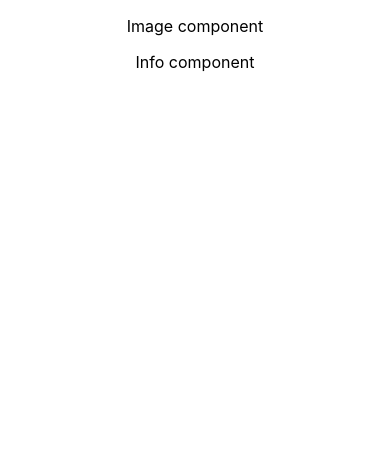
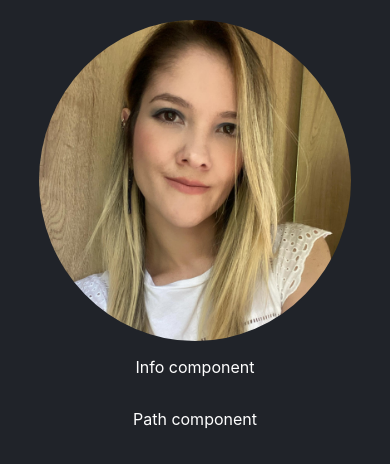
Before and after one commit to yaquelinehoyos/Yaqueline-Hoyos-Website, a React (Create React App) app: page / in a window 390 px wide. Shown: the top 464 px of the page. Built offline with nearby package versions, Linux system fonts and the light colour scheme.

Commit message:
:lipstick: responsive website image

```diff
--- a/src/App.css
+++ b/src/App.css
@@ -1,38 +1,37 @@
 .App {
   text-align: center;
+  min-height: 100vh;
+  padding: 5% 0%;
+  background-color: rgb(32, 35, 41);
+  color: white;
+  display: flex;
+  flex-direction: row;
 }
 
-/* .App-logo {
-  height: 40vmin;
-  pointer-events: none;
+.App__bio {
+  width: 50%;
+  display: flex;
+  flex-direction: column;
 }
 
-@media (prefers-reduced-motion: no-preference) {
-  .App-logo {
-    animation: App-logo-spin infinite 20s linear;
-  }
-} */
-
-/* .App-header {
-  background-color: #282c34;
-  min-height: 100vh;
+.App__path {
+  width: 50%;
   display: flex;
   flex-direction: column;
-  align-items: center;
-  justify-content: center;
-  font-size: calc(10px + 2vmin);
-  color: white;
-} */
-
-/* .App-link {
-  color: #61dafb;
+  border-left: solid 1px rgba(118,116,140,0.212);
 }
 
-@keyframes App-logo-spin {
-  from {
-    transform: rotate(0deg);
+@media (max-width: 1200px) {
+  .App {
+    flex-direction: column;
   }
-  to {
-    transform: rotate(360deg);
+
+  .App__bio {
+    width: 100%;
   }
-} */
+
+  .App__path {
+    width: 100%;
+    border: none;
+  }
+}
--- a/src/App.tsx
+++ b/src/App.tsx
@@ -1,13 +1,19 @@
 import React from 'react';
 import './App.css';
 import Image from "./components/image/Image";
-import Info from "./components/info/Info";
+import Bio from "./components/bio/Bio";
+import Path from "./components/path/Path";
 
 function App() {
   return (
     <div className="App">
-      <Image />
-      <Info />
+      <div className="App__bio">
+        <Image />
+        <Bio />
+      </div>
+      <div className="App__path">
+        <Path />
+      </div>
     </div>
   );
 }
--- /dev/null
+++ b/src/components/bio/Bio.tsx
@@ -0,0 +1,12 @@
+import React from 'react';
+import './bio.css';
+
+function App() {
+  return (
+    <div className="Info">
+      <p>Info component</p>
+    </div>
+  );
+}
+
+export default App;
--- a/src/components/image/Image.tsx
+++ b/src/components/image/Image.tsx
@@ -1,10 +1,11 @@
 import React from 'react';
 import './image.css';
+import websiteImage from "../../assets/website-image.jpg";
 
 function App() {
   return (
-    <div className="Image">
-      <p>Image component</p>
+    <div className="image-content">
+        <img className="image" src={websiteImage} alt="Yaqueline Hoyos"></img>
     </div>
   );
 }
--- a/src/components/image/image.css
+++ b/src/components/image/image.css
@@ -0,0 +1,18 @@
+.image-content {
+    width: 100%;
+    display: flex;
+    justify-content: center;
+}
+
+.image {
+    width: 50%;
+    height: auto;
+    border-radius: 50%;
+}
+
+@media (max-width: 700px) {
+    .image {
+        width: 80%;
+        height: auto;
+    }
+}
--- a/src/components/info/Info.tsx
+++ b/src/components/path/Path.tsx
@@ -1,10 +1,10 @@
 import React from 'react';
-import './info.css';
+import './path.css';
 
 function App() {
   return (
-    <div className="Info">
-      <p>Info component</p>
+    <div className="Path">
+      <p>Path component</p>
     </div>
   );
 }
```
Also changed, not shown: src/assets/website-image.jpg (added), src/components/bio/bio.css (added), src/components/path/path.css (added).
